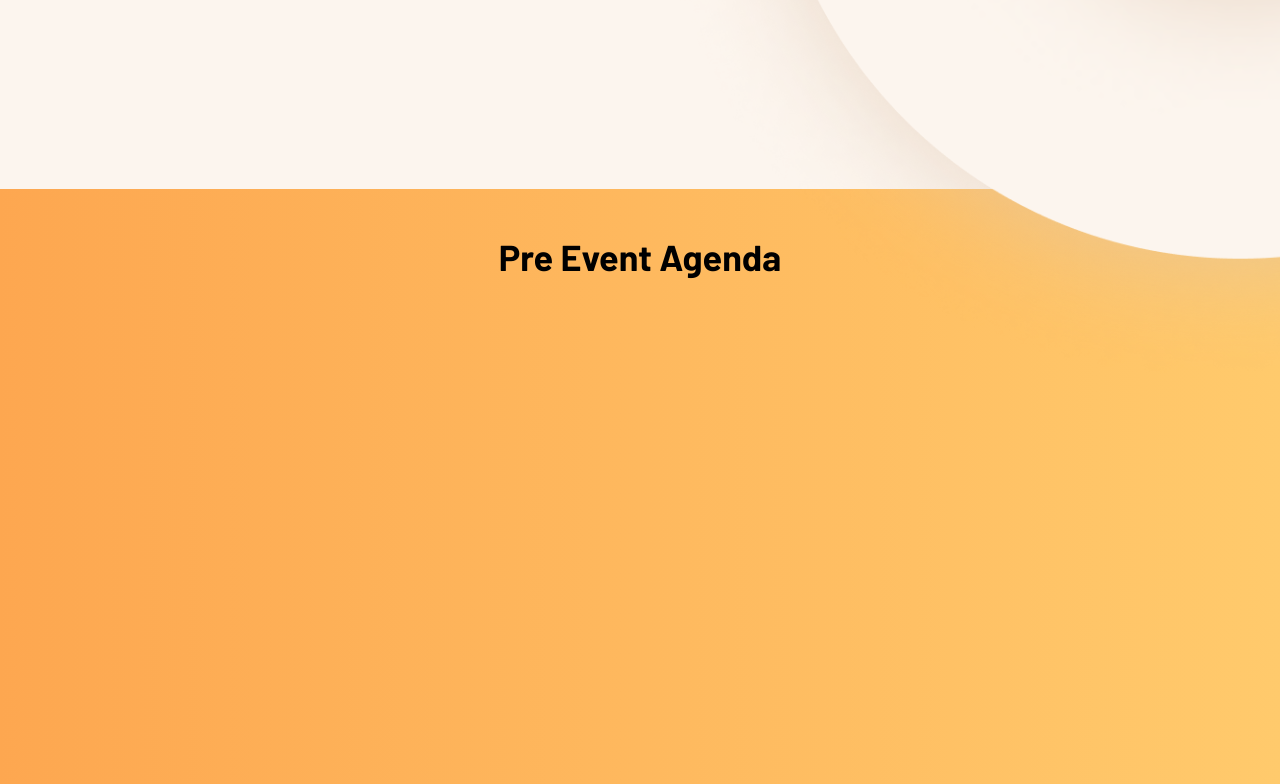
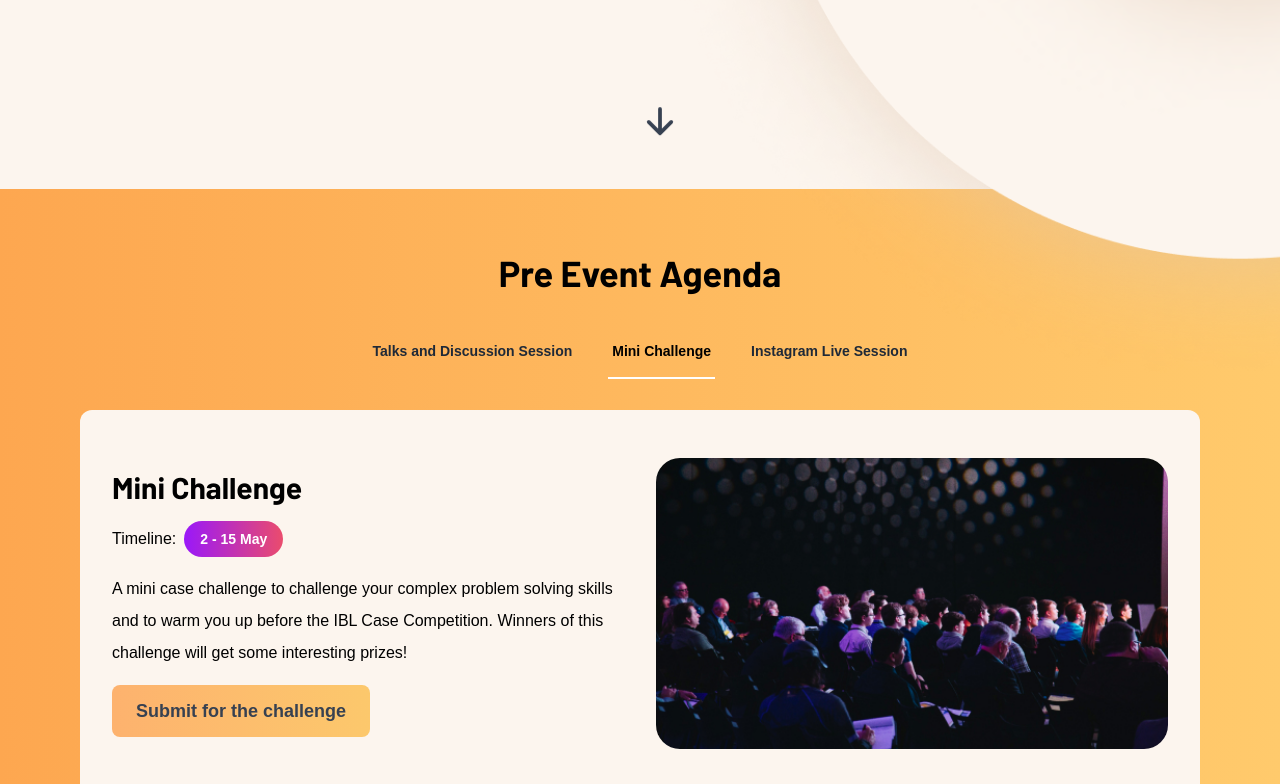
Before and after one commit to theodorusclarence/sxceosleague, a Next.js app: page /pre-event in a window 1280 px wide. Shown: the part 611-1395 px from the top of the page. Built offline with nearby package versions, Linux system fonts and the light colour scheme; a web font is replaced by a local one.

Commit message:
feat(pre-event): add tabs

```diff
--- /dev/null
+++ b/components/PurpleLabel.jsx
@@ -0,0 +1,8 @@
+export default function PurpleLabel({ className, ...rest }) {
+    return (
+        <span
+            className={`${className} text-xs md:text-sm font-bold text-white px-4 py-2 rounded-full bg-gradient-to-r from-spurple-500 to-sred-700`}
+            {...rest}
+        />
+    );
+}
--- /dev/null
+++ b/data/pre-event.js
@@ -0,0 +1,26 @@
+export const tabData = [
+    {
+        name: 'Talks and Discussion Session',
+        time: '27 May',
+        desc:
+            'A session where audiences will gain knowledge from our speakers through an interactive discussion platform to prepare youth for the professional career world.',
+        buttonText: 'Coming Soon!',
+        href: null,
+    },
+    {
+        name: 'Mini Challenge',
+        time: '2 - 15 May',
+        desc:
+            'A mini case challenge to challenge your complex problem solving skills and to warm you up before the IBL Case Competition. Winners of this challenge will get some interesting prizes!',
+        buttonText: 'Submit for the challenge',
+        href: '/',
+    },
+    {
+        name: 'Instagram Live Session',
+        time: '7 May & 18 June',
+        desc:
+            'A discussion session between us and interesting speakers through the Instagram Live feature. Get ready to hear the other side of every story!',
+        buttonText: 'Coming Soon!',
+        href: null,
+    },
+];
--- a/pages/pre-event.jsx
+++ b/pages/pre-event.jsx
@@ -1,18 +1,34 @@
+import { useState } from 'react';
 import { NextSeo } from 'next-seo';
 import Image from 'next/image';
 
 import Nav from '@/components/Nav';
 import ButtonLink from '@/components/ButtonLink';
+import Footer from '@/components/Footer';
+import { tabData } from '@/data/pre-event';
+import PurpleLabel from '@/components/PurpleLabel';
+import { IoArrowDownOutline } from 'react-icons/io5';
+
+const tabList = [
+    { name: 'Talks and Discussion Session', id: 1 },
+    { name: 'Mini Challenge', id: 2 },
+    { name: 'Instagram Live Session', id: 3 },
+];
 
 export default function PreEvent() {
+    const [selected, setSelected] = useState(2);
+    const handleTab = (e) => {
+        setSelected(e.target.value);
+    };
     return (
         // add wrapper to avoid overflow-x
         <div className='relative overflow-x-hidden'>
             <NextSeo />
             <Nav />
             <main>
+                {/* HERO SECTION */}
                 <section className='relative bg-beige'>
-                    <figure className='absolute w-[700px] left-1/4 -bottom-40 md:left-1/2 md:w-[1200px] md:bottom-auto md:top-1/2 transform md:-translate-y-1/2'>
+                    <figure className='select-none pointer-events-none absolute w-[700px] left-1/4 -bottom-40 md:left-1/2 md:w-[1200px] md:bottom-auto md:top-1/2 transform md:-translate-y-1/2'>
                         {/* //* Circle Illustration */}
                         <Image
                             src='/images/events/bg-circle.png'
@@ -39,24 +55,125 @@ export default function PreEvent() {
                             />
                         </figure>
                         <div className='max-w-xl space-y-4'>
-                            <h1 className='text-spurple-400'>Pre Event</h1>
-                            <p className='leading-8'>
+                            <PurpleLabel>StudentsXCEOs League</PurpleLabel>
+                            <h1 className='text-5xl text-spurple-400 md:text-7xl'>
+                                Pre Event
+                            </h1>
+                            <p className='leading-6 text-gray-900 md:leading-8'>
                                 A series of events ranging from challenges to an
                                 in-depth discussion session to warm you up
-                                before participating in our main events.
+                                before participating in our main events. Get
+                                ready to connect with fellow students and
+                                leaders to establish your future career.
                             </p>
-                            <ButtonLink href='/' className='inline-block'>
+                            {/* <ButtonLink href='/' className='inline-block'>
                                 Register
-                            </ButtonLink>
+                            </ButtonLink> */}
+                        </div>
+                        <figure
+                            className='absolute cursor-pointer bottom-2 md:bottom-10 left-1/2'
+                            style={{ translateX: '-50%' }}
+                            onClick={(e) => {
+                                e.preventDefault();
+                                window.scrollBy({
+                                    top: window.innerHeight - 60,
+                                    left: 0,
+                                    behavior: 'smooth',
+                                });
+                            }}
+                        >
+                            <IoArrowDownOutline className='w-8 h-8 text-gray-700 md:w-10 md:h-10 animate-bounce' />
+                        </figure>
+                    </article>
+                </section>
+                <section className='bg-gradient-to-r from-sorange-700 to-sorange-500'>
+                    <article className='min-h-screen py-16 space-y-8 layout'>
+                        <h2 className='text-center'>Pre Event Agenda</h2>
+                        <div className='sm:hidden'>
+                            <label htmlFor='tabs' className='sr-only'>
+                                Select a tab
+                            </label>
+                            <select
+                                id='tabs'
+                                name='tabs'
+                                className='block w-full px-0 font-medium bg-transparent border-0 border-b-2 border-white focus:border-white hover:border-gray-300 focus:outline-none focus:ring-0'
+                                value={selected}
+                                onChange={handleTab}
+                            >
+                                {tabList.map((tab) => (
+                                    <option key={tab.id} value={tab.id}>
+                                        {tab.name}
+                                    </option>
+                                ))}
+                            </select>
+                        </div>
+                        <div className='hidden sm:block'>
+                            <nav
+                                className='flex justify-center -mb-px space-x-8'
+                                aria-label='Tabs'
+                            >
+                                {tabList.map((tab) => (
+                                    <button
+                                        key={tab.name}
+                                        onClick={() => setSelected(tab.id)}
+                                        className={`
+                                            ${
+                                                tab.id === selected
+                                                    ? 'border-white text-black'
+                                                    : 'border-transparent text-gray-800 hover:border-gray-300 focus:border-gray-300'
+                                            }
+                                            whitespace-nowrap py-4 px-1 border-b-2 font-bold text-sm focus:outline-none
+                                        `}
+                                        aria-current={
+                                            tab.id === selected
+                                                ? 'page'
+                                                : undefined
+                                        }
+                                    >
+                                        {tab.name}
+                                    </button>
+                                ))}
+                            </nav>
+                        </div>
+                        <div className='flex flex-col p-8 md:x-16 md:py-12 rounded-xl bg-beige md:flex-row md:space-x-8 md:items-center'>
+                            <div className='w-full space-y-4'>
+                                <h3>{tabData[selected - 1].name}</h3>
+                                <div className='flex items-center space-x-2'>
+                                    <p>Timeline: </p>
+                                    <PurpleLabel>
+                                        {tabData[selected - 1].time}
+                                    </PurpleLabel>
+                                </div>
+                                <p className='leading-6 md:leading-8'>
+                                    {tabData[selected - 1].desc}
+                                </p>
+                                <ButtonLink
+                                    href={tabData[selected - 1].href}
+                                    className={
+                                        tabData[selected - 1].href
+                                            ? ''
+                                            : 'select-none filter brightness-75'
+                                    }
+                                >
+                                    {tabData[selected - 1].buttonText}
+                                </ButtonLink>
+                            </div>
+                            <figure className='w-full mt-8 overflow-hidden rounded-3xl md:mt-0'>
+                                {/* //* Logo */}
+                                <Image
+                                    src='/images/events/img1.jpg'
+                                    width={493}
+                                    height={280}
+                                    loading='eager'
+                                    layout='responsive'
+                                    alt='Logo'
+                                />
+                            </figure>
                         </div>
                     </article>
                 </section>
-                <section className='bg-gradient-to-r from-sorange-700 to-sorange-500'>
-                    <article className='min-h-screen py-12 layout'>
-                        <h2 className='text-center'>Pre Event Agenda</h2>
-                    </article>
-                </section>
             </main>
+            <Footer />
         </div>
     );
 }
--- a/tailwind.config.js
+++ b/tailwind.config.js
@@ -26,7 +26,7 @@ module.exports = {
                     600: '#FDB26E',
                     700: '#FDA750',
                 },
-                sred: { 500: '#f44e61', 600: '#FA8A97' },
+                sred: { 500: '#f44e61', 600: '#FA8A97', 700: '#EA4C6D' },
                 beige: '#FCF5EE',
             },
             spacing: {
```
